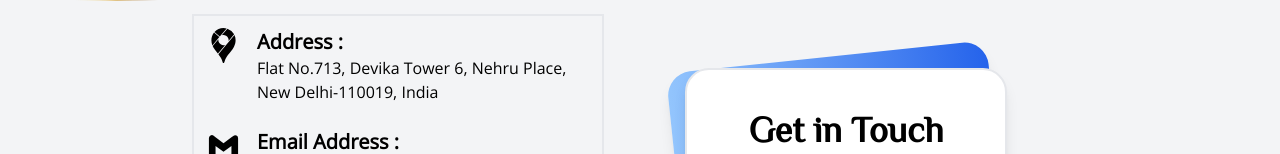
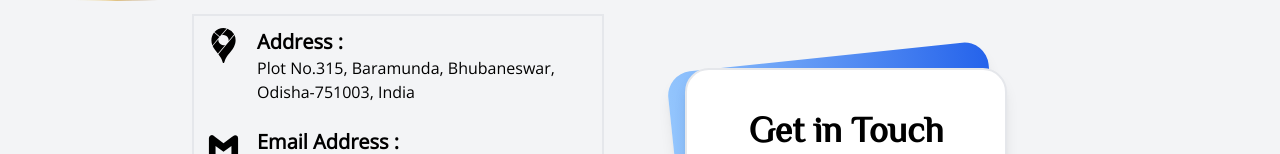
Before and after one commit to srdcgit/astro, a React (Vite) app in the folder frontend/: page /contact in a window 1280 px wide. Shown: the part 154-308 px from the top of the page. Built offline with nearby package versions, Linux system fonts and the light colour scheme.

Commit message:
Update Contact.jsx

```diff
--- a/frontend/src/components/Contact.jsx
+++ b/frontend/src/components/Contact.jsx
@@ -83,7 +83,7 @@ const Contact = () => {
                 <div className="">
                   <h3 className="text-xl font-bold">Address : </h3>
                   <p>
-                    Flat No.713, Devika Tower 6, Nehru Place, New Delhi-110019,
+                    Plot No.315, Baramunda, Bhubaneswar, Odisha-751003,
                     India
                   </p>
                 </div>
```
